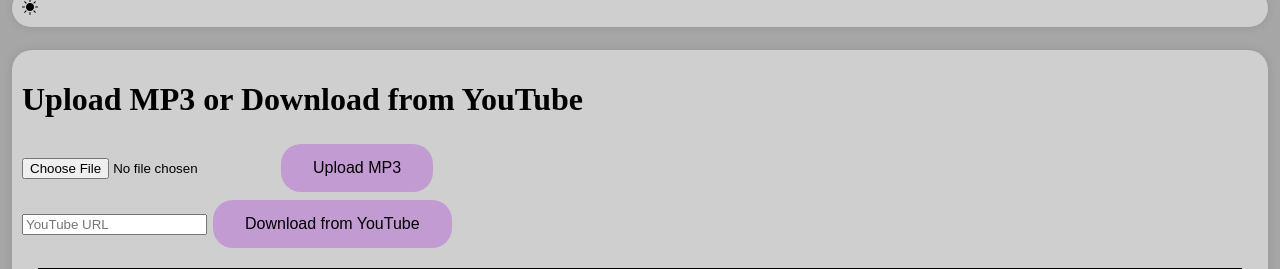
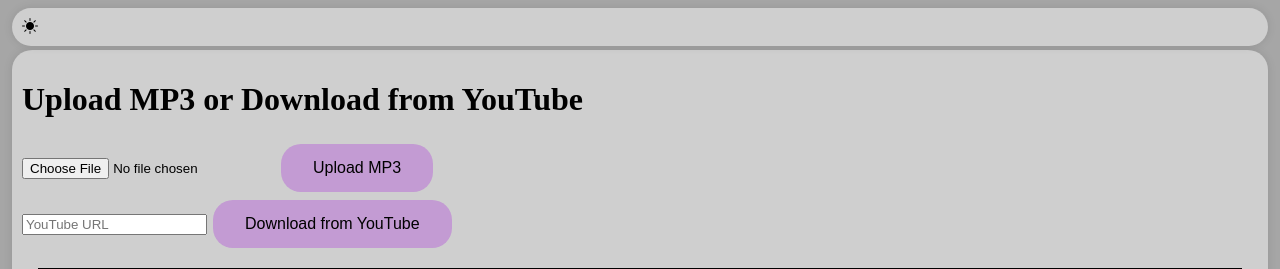
Before and after one commit to N1ght4ct1ve/Musikwebsite, a Flask app: page / in a window 1280 px wide. Shown: the top 269 px of the page. Run offline with Flask 3, Linux system fonts and the light colour scheme; data that the repository does not hold is empty; some libraries are stand-ins or nearby versions.

Commit message:
margin main header fixx

```diff
--- a/static/css/main.css
+++ b/static/css/main.css
@@ -51,7 +51,6 @@ body {
 #header {
     position: relative;
     top: 50%;
-    transform: translateY(-50%);
 
     border-radius: 20px;
     background-color: var(--main-color);
```
